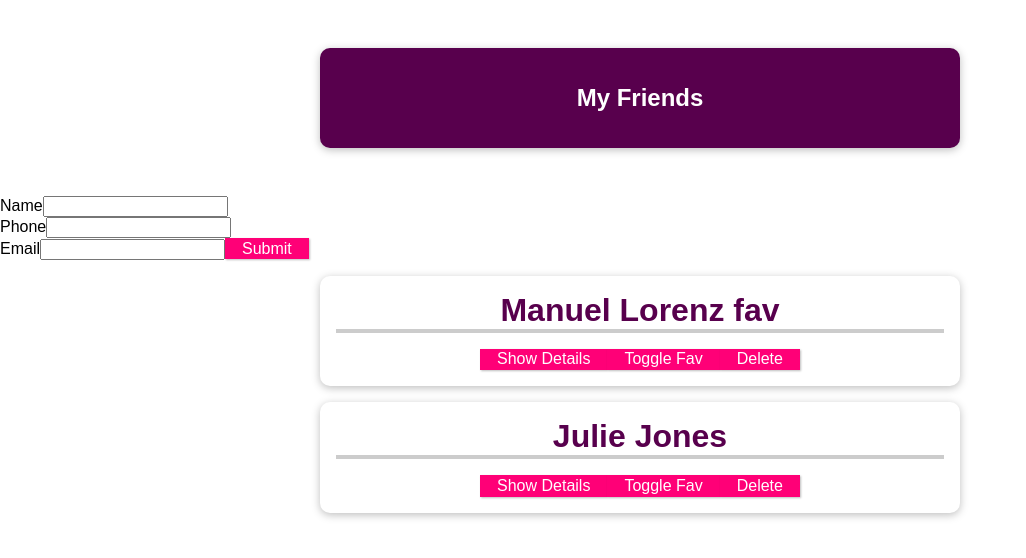
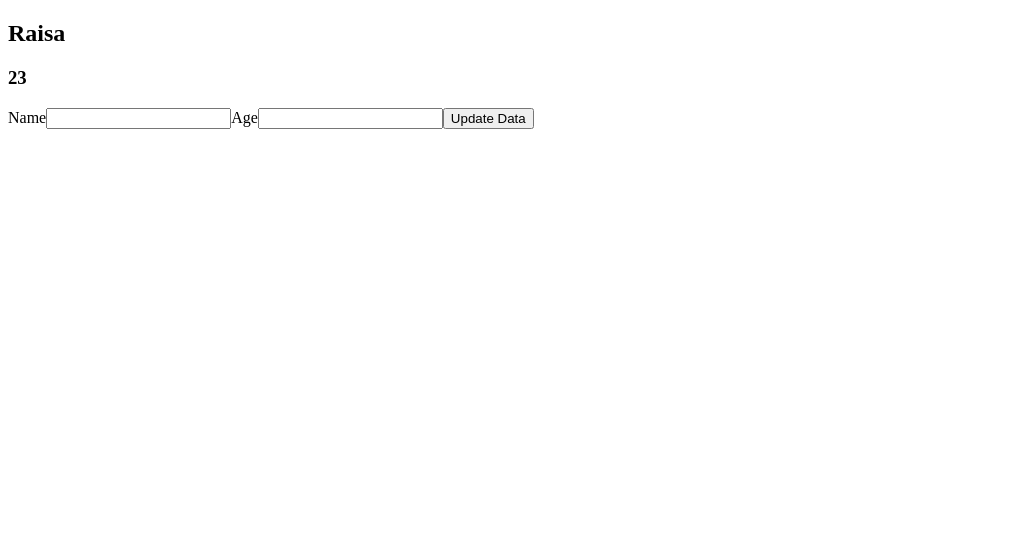
Before and after one commit to raisa61/vue-practice, a Vue app: page / in a window 1280 px wide. Shown: the top 558 px of the page, without its empty margins (0-1026 px from the left). Built offline with nearby package versions, Linux system fonts and the light colour scheme.

Commit message:
assignment done

```diff
--- a/package.json
+++ b/package.json
@@ -18,6 +18,6 @@
     "@vue/compiler-sfc": "^3.0.0-0",
     "babel-eslint": "^10.1.0",
     "eslint": "^6.7.2",
-    "eslint-plugin-vue": "^9.15.1"
+    "eslint-plugin-vue": "^7.0.0-0"
   }
 }
--- a/public/index.html
+++ b/public/index.html
@@ -1,19 +1,15 @@
 <!DOCTYPE html>
 <html lang="en">
   <head>
-    <meta charset="utf-8" />
-    <meta http-equiv="X-UA-Compatible" content="IE=edge" />
-    <meta name="viewport" content="width=device-width,initial-scale=1.0" />
-    <link rel="icon" href="<%= BASE_URL %>favicon.ico" />
+    <meta charset="utf-8">
+    <meta http-equiv="X-UA-Compatible" content="IE=edge">
+    <meta name="viewport" content="width=device-width,initial-scale=1.0">
+    <link rel="icon" href="<%= BASE_URL %>favicon.ico">
     <title><%= htmlWebpackPlugin.options.title %></title>
   </head>
   <body>
     <noscript>
-      <strong
-        >We're sorry but <%= htmlWebpackPlugin.options.title %> doesn't work
-        properly without JavaScript enabled. Please enable it to
-        continue.</strong
-      >
+      <strong>We're sorry but <%= htmlWebpackPlugin.options.title %> doesn't work properly without JavaScript enabled. Please enable it to continue.</strong>
     </noscript>
     <div id="app"></div>
     <!-- built files will be auto injected -->
--- a/src/App.vue
+++ b/src/App.vue
@@ -1,114 +1,26 @@
 <template>
-  <section>
-    <header>
-      <h1>My Friends</h1>
-    </header>
-    <new-friend @add-new-friend="addNewFriend"/>
-    <ul>
-      <friend-contact v-for="friend in friends" :key="friend.name" :id="friend.id" :name="friend.name" :phone-number="friend.phone" :email-address="friend.email" :is-favorite="friend.isFavorite" @toggle-favorite="toggleFavoriteStatus" @delete-friend="deleteAFriend"></friend-contact>
-    </ul>
-  </section>
+  <div>
+    <active-user :username="user.name" :userage="user.age"></active-user>
+    <user-data @update-data="updateData"></user-data>
+  </div>
+
 </template>
-
 <script>
 export default {
   data() {
     return {
-      friends: [
-        {
-          id: "manuel",
-          name: "Manuel Lorenz",
-          phone: "0123 45678 90",
-          email: "manuel@localhost.com",
-          isFavorite: true,
-        },
-        {
-          id: "julie",
-          name: "Julie Jones",
-          phone: "0987 654421 21",
-          email: "julie@localhost.com",
-          isFavorite: false,
-        },
-      ],
-    };
+      user : {
+        name: 'Raisa',
+        age: '23',
+      }
+
+    }
   },
   methods: {
-    toggleFavoriteStatus(friendId) {
-      const identifiedFriend = this.friends.find(friend => friend.id === friendId);
-      identifiedFriend.isFavorite = !identifiedFriend.isFavorite;
-    },
-    addNewFriend(newName, newPhone, newEmail){
-      const newFriend = {
-        id: newName,
-        name: newName,
-        phone: newPhone,
-        email: newEmail,
-        isFavorite: false,
-      }
-      this.friends.push(newFriend);
-    },
-    deleteAFriend(friendId) {
-      const identifiedFriend = this.friends.find(friend => friend.id === friendId);
-      this.friends.unshift(identifiedFriend);
-    }
+    updateData(newName, newAge) {
+    this.user.name = newName;
+    this.user.age = newAge;
+  }
   }
 };
 </script>
-
-<style>
-* {
-  box-sizing: border-box;
-}
-html {
-  font-family: "Jost", sans-serif;
-}
-body {
-  margin: 0;
-}
-header {
-  box-shadow: 0 2px 8px rgba(0, 0, 0, 0.26);
-  margin: 3rem auto;
-  border-radius: 10px;
-  padding: 1rem;
-  background-color: #58004d;
-  color: white;
-  text-align: center;
-  width: 90%;
-  max-width: 40rem;
-}
-#app ul {
-  margin: 0;
-  padding: 0;
-  list-style: none;
-}
-#app li {
-  box-shadow: 0 2px 8px rgba(0, 0, 0, 0.26);
-  margin: 1rem auto;
-  border-radius: 10px;
-  padding: 1rem;
-  text-align: center;
-  width: 90%;
-  max-width: 40rem;
-}
-#app h2 {
-  font-size: 2rem;
-  border-bottom: 4px solid #ccc;
-  color: #58004d;
-  margin: 0 0 1rem 0;
-}
-#app button {
-  font: inherit;
-  cursor: pointer;
-  border: 1px solid #ff0077;
-  background-color: #ff0077;
-  color: white;
-  padding: 0.05rem 1rem;
-  box-shadow: 1px 1px 2px rgba(0, 0, 0, 0.26);
-}
-#app button:hover,
-#app button:active {
-  background-color: #ec3169;
-  border-color: #ec3169;
-  box-shadow: 1px 1px 4px rgba(0, 0, 0, 0.26);
-}
-</style>
--- /dev/null
+++ b/src/components/ActiveUser.vue
@@ -0,0 +1,11 @@
+<template>
+  <section>
+   <h2>{{ username }}</h2>
+   <h3>{{ userage }}</h3></section>
+ </template>
+
+<script>
+export default {
+  props: ['username', 'userage']
+};
+</script>
--- a/src/components/FriendContact.vue
+++ /dev/null
@@ -1,64 +0,0 @@
-<template>
-  <li>
-    <h2>{{ name }} {{ isFavorite ? 'fav' : '' }}</h2>
-    <button @click="toggleDetails">{{ detailsAreVisible ? 'Hide' : 'Show' }} Details</button>
-    <button @click="toggleFavorite()">Toggle Fav</button>
-    <ul v-if="detailsAreVisible">
-      <li>
-        <strong>Phone:</strong>
-        {{ phoneNumber }}
-      </li>
-      <li>
-        <strong>Email:</strong>
-        {{ emailAddress }}
-      </li>
-    </ul>
-    <button @click="deleteFriend()">Delete</button>
-  </li>
-</template>
-
-<script>
-export default {
-
-  props: {
-    id: {
-      type: String,
-      required: true },
-    name: {
-      type: String,
-      required: true },
-    phoneNumber: {
-      type: String,
-      required: true },
-    isFavorite: {
-      type: Boolean,
-      required: true,
-      default: false },
-    emailAddress: {
-      type: String,
-      required: true },
-  },
-  emits: {
-    'toggle-favorite': function(id) {
-      if (id) return true;
-      else return false;
-    }
-  },
-    data() {
-    return {
-      detailsAreVisible: false,
-    };
-  },
-  methods: {
-    toggleDetails() {
-      this.detailsAreVisible = !this.detailsAreVisible;
-    },
-    toggleFavorite() {
-      this.$emit('toggle-favorite', this.id );
-    },
-    deleteFriend() {
-      this.$emit('delete-friend', this.id);
-    }
-  }
-};
-</script>
--- a/src/components/NewFriend.vue
+++ /dev/null
@@ -1,29 +0,0 @@
-<template>
-  <form @submit.prevent="sendDataToParent()">
-    <label>Name</label>
-    <input type="text" v-model="name"> <br>
-    <label>Phone</label>
-    <input type="text" v-model="phone"><br>
-    <label>Email</label>
-    <input type="text" v-model="email">
-    <button type="submit">Submit</button>
-  </form>
-
-</template>
-
-<script>
-export default {
-  data() {
-    return {
-      name: '',
-      phone:'',
-      email: '',
-    }
-  },
-  methods: {
-    sendDataToParent(){
-      this.$emit('add-new-friend', this.name, this.phone, this.email);
-    }
-  }
-};
-</script>
--- /dev/null
+++ b/src/components/UserData.vue
@@ -0,0 +1,23 @@
+<template>
+  <section><label>Name</label>
+    <input type="text" v-model="name"/>
+    <label>Age</label>
+    <input type="text" v-model="age"/>
+    <button @click="sendToApp">Update Data</button>
+  </section>
+</template>
+<script>
+export default {
+  data() {
+    return {
+      name: '',
+      age: '',
+    }
+  },
+  methods: {
+    sendToApp() {
+      this.$emit('update-data', this.name, this.age);
+    }
+  }
+};
+</script>
```
Also changed, not shown: src/main.js (+16 -6 lines), 2 other files (tests, documents, lock files or other folders).
